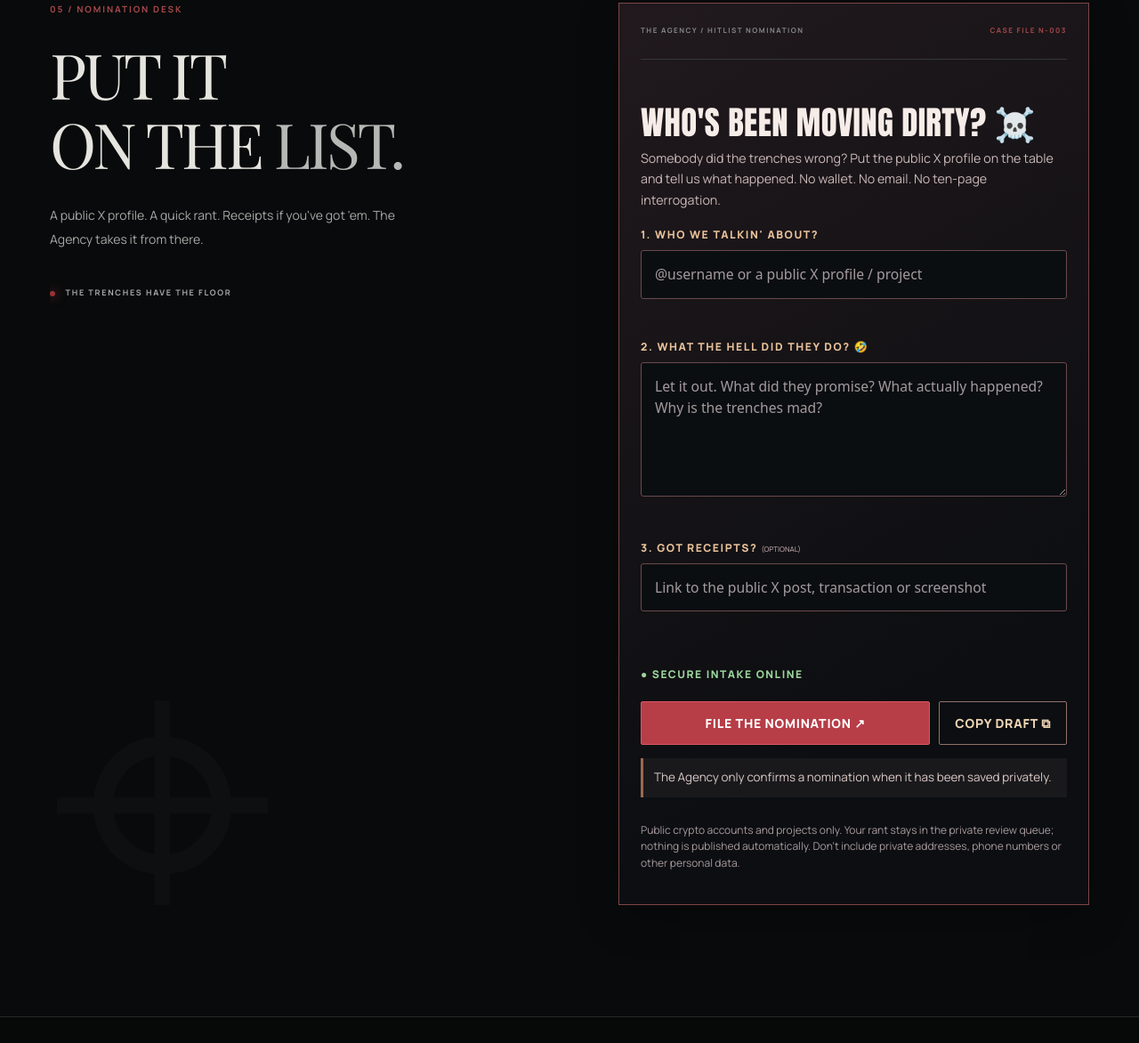
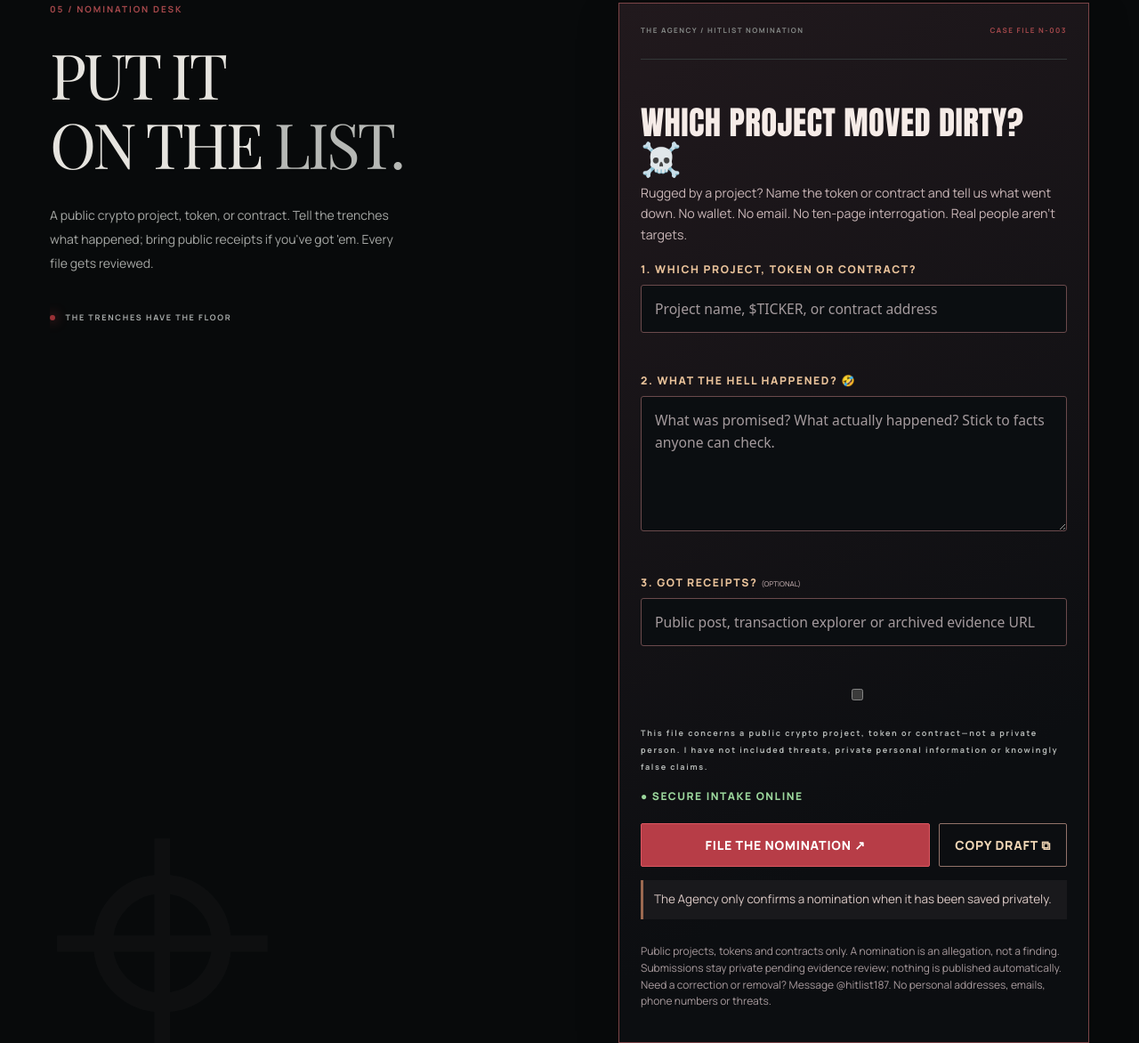
Before and after one commit to EgoShiftLabs/Killcoin, a plain HTML site: page index.html in a window 1280 px wide. Shown: the part 8578-9750 px from the top of the page at 89% size. Drawn offline with nearby package versions, Linux system fonts and the light colour scheme.

Commit message:
Draft harden project-only nominations: index.html

```diff
--- a/index.html
+++ b/index.html
@@ -364,23 +364,27 @@
 
     <section class="section section-nominate" id="nominate" aria-labelledby="nominateHeading">
       <div class="container nomination-layout">
-        <div class="nomination-copy reveal"><p class="section-eyebrow">05 / NOMINATION DESK</p><h2 id="nominateHeading">PUT IT<br>ON THE <em>LIST.</em></h2><p>A public X profile. A quick rant. Receipts if you've got 'em. The Agency takes it from there.</p><div class="clearance-line"><span class="status-dot"></span> THE TRENCHES HAVE THE FLOOR</div><div class="nomination-watermark" aria-hidden="true">⌖</div></div>
+        <div class="nomination-copy reveal"><p class="section-eyebrow">05 / NOMINATION DESK</p><h2 id="nominateHeading">PUT IT<br>ON THE <em>LIST.</em></h2><p>A public crypto project, token, or contract. Tell the trenches what happened; bring public receipts if you've got 'em. Every file gets reviewed.</p><div class="clearance-line"><span class="status-dot"></span> THE TRENCHES HAVE THE FLOOR</div><div class="nomination-watermark" aria-hidden="true">⌖</div></div>
         <form class="nomination-form agency-intake reveal" id="agencyNominationForm" novalidate>
           <div class="form-header"><span>THE AGENCY / HITLIST NOMINATION</span><span>CASE FILE N-003</span></div>
-          <h3>WHO'S BEEN MOVING DIRTY? ☠️</h3>
-          <p class="intake-intro">Somebody did the trenches wrong? Put the public X profile on the table and tell us what happened. No wallet. No email. No ten-page interrogation.</p>
+          <h3>WHICH PROJECT MOVED DIRTY? ☠️</h3>
+          <p class="intake-intro">Rugged by a project? Name the token or contract and tell us what went down. No wallet. No email. No ten-page interrogation. Real people aren't targets.</p>
 
           <div class="intake-field">
-            <label for="agencyNomineeProfile">1. WHO WE TALKIN' ABOUT?</label>
-            <input id="agencyNomineeProfile" name="profile" type="text" maxlength="120" minlength="2" placeholder="@username or a public X profile / project" autocomplete="off" autocapitalize="none" spellcheck="false" required>
+            <label for="agencyNomineeProfile">1. WHICH PROJECT, TOKEN OR CONTRACT?</label>
+            <input id="agencyNomineeProfile" name="profile" type="text" maxlength="120" minlength="2" placeholder="Project name, $TICKER, or contract address" autocomplete="off" autocapitalize="none" spellcheck="false" required>
           </div>
           <div class="intake-field">
-            <label for="agencyNomineeRant">2. WHAT THE HELL DID THEY DO? 🤣</label>
-            <textarea id="agencyNomineeRant" name="rant" rows="5" minlength="8" maxlength="1600" placeholder="Let it out. What did they promise? What actually happened? Why is the trenches mad?" required></textarea>
+            <label for="agencyNomineeRant">2. WHAT THE HELL HAPPENED? 🤣</label>
+            <textarea id="agencyNomineeRant" name="rant" rows="5" minlength="8" maxlength="1600" placeholder="What was promised? What actually happened? Stick to facts anyone can check." required></textarea>
           </div>
           <div class="intake-field">
             <label for="agencyNomineeReceipt">3. GOT RECEIPTS? <span>(OPTIONAL)</span></label>
-            <input id="agencyNomineeReceipt" name="receipt" type="url" maxlength="500" placeholder="Link to the public X post, transaction or screenshot">
+            <input id="agencyNomineeReceipt" name="receipt" type="url" maxlength="500" placeholder="Public post, transaction explorer or archived evidence URL">
+          </div>
+          <div class="intake-attest">
+            <input id="agencyNomineeAttest" name="attest" type="checkbox" value="yes" required>
+            <label for="agencyNomineeAttest">This file concerns a public crypto project, token or contract—not a private person. I have not included threats, private personal information or knowingly false claims.</label>
           </div>
           <input type="hidden" name="requestId" id="agencyRequestId" value="">
           <div class="intake-honeypot" aria-hidden="true">
@@ -398,14 +402,14 @@
             <p>The desk has your submission. Public dossiers are reviewed separately. Don't post anyone's personal information.</p>
             <button type="button" id="agencyShareFiling">I FILED WITH THE AGENCY — SHARE ↗</button>
           </div>
-          <p class="intake-fineprint">Public crypto accounts and projects only. Your rant stays in the private review queue; nothing is published automatically. Don't include private addresses, phone numbers or other personal data.</p>
+          <p class="intake-fineprint">Public projects, tokens and contracts only. A nomination is an allegation, not a finding. Submissions stay private pending evidence review; nothing is published automatically. Need a correction or removal? Message @hitlist187. No personal addresses, emails, phone numbers or threats.</p>
           <iframe id="agencySubmissionFrame" name="agencySubmissionFrame" title="Agency nomination response receiver" hidden tabindex="-1"></iframe>
         </form>
       </div>
     </section>
 
     <section class="closing">
-      <div class="container closing-inner reveal"><div class="closing-symbol" aria-hidden="true">⌖</div><p>THE TRENCHES HAVE A HITLIST.</p><h2>YOU NOMINATE.<br><em>WE TERMINATE.</em></h2><div class="closing-actions"><a class="button button-primary" href="https://x.com/i/communities/2033212502868136292" target="_blank" rel="noopener noreferrer">JOIN THE AGENCY COMMUNITY <span aria-hidden="true">↗</span></a><a class="button button-outline" href="#top">RETURN TO TOP <span aria-hidden="true">↑</span></a></div></div>
+      <div class="container closing-inner reveal"><div class="closing-symbol" aria-hidden="true">⌖</div><p>THE TRENCHES HAVE A HITLIST.</p><h2>YOU NOMINATE.<br><em>WE INVESTIGATE.</em></h2><div class="closing-actions"><a class="button button-primary" href="https://x.com/i/communities/2033212502868136292" target="_blank" rel="noopener noreferrer">JOIN THE AGENCY COMMUNITY <span aria-hidden="true">↗</span></a><a class="button button-outline" href="#top">RETURN TO TOP <span aria-hidden="true">↑</span></a></div></div>
     </section>
   </main>
 
@@ -469,7 +473,7 @@ dialog.addEventListener('click',e=>{if(e.target===dialog)dialog.close()});
 dialog.addEventListener('close',()=>previousFocus?.focus());
 document.getElementById('dialogNominate').addEventListener('click',()=>dialog.close());
 
-// Legacy unsaved X-draft nomination flow disabled. Secure intake uses the existing private Google Form.
+// Native nomination desk submits to the private Google Apps Script receiver via agency-nominations.js.
 const agencyCA=document.getElementById('agencyCA');
 const agencyCopy=document.getElementById('copyAgencyCA');
 if(agencyCA&&agencyCopy){
```
